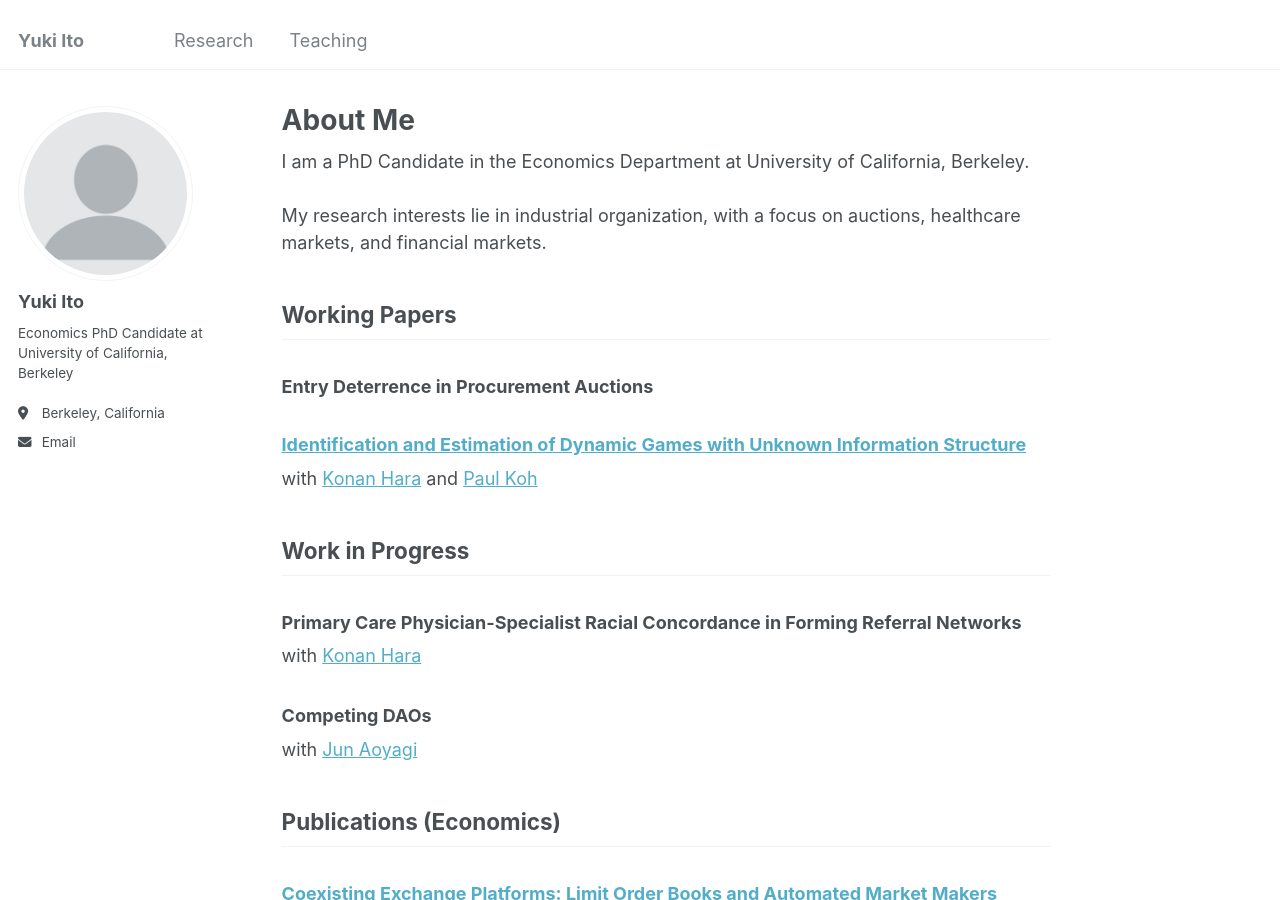
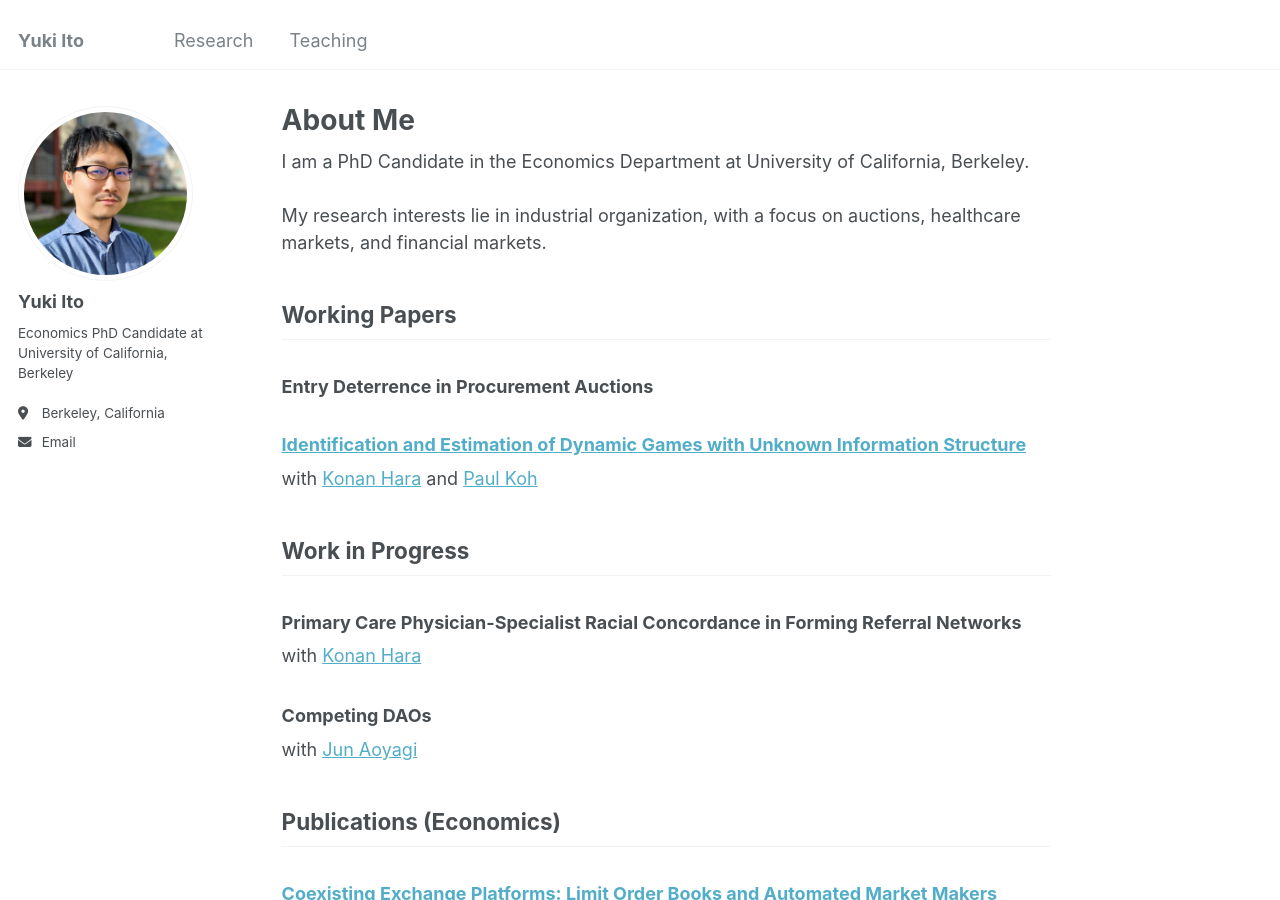
Before and after one commit to yukiito/yukiito.github.io, a Jekyll site: the page built from _pages/about.md, in a window 1280 px wide and 900 px high. Built offline with Jekyll 4.4.1, drawn with Linux system fonts in a browser that asks for light colours.

Commit message:
Update _config.yml

```diff
--- a/_config.yml
+++ b/_config.yml
@@ -21,7 +21,7 @@ repository               : "yukiito/yukiito.github.io"
 #               Additional customization can be done by editing /_includes/author-profile.html
 author:
   # Biographic information
-  avatar           : "profile_old.png"
+  avatar           : "profile.JPG"
   name             : "Yuki Ito"
   pronouns         : # example: "she/her"
   bio              : "Economics PhD Candidate at University of California, Berkeley"
```
